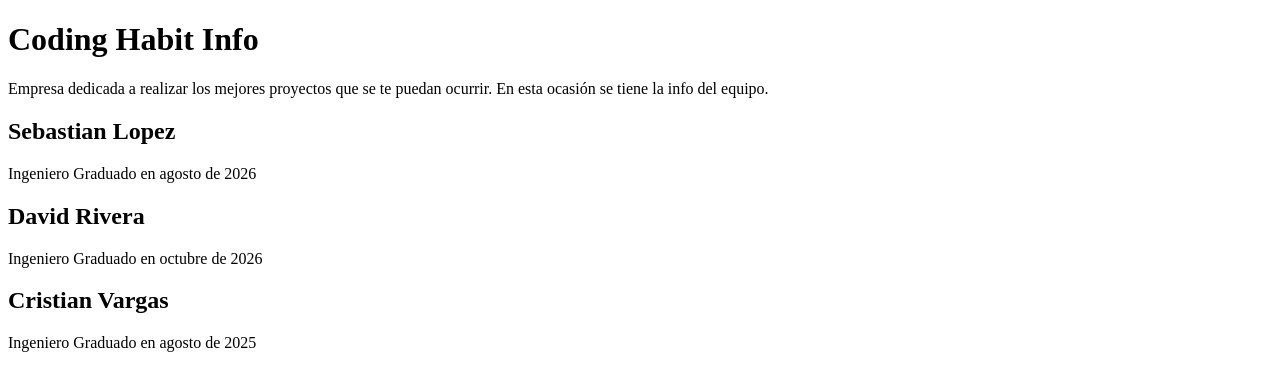
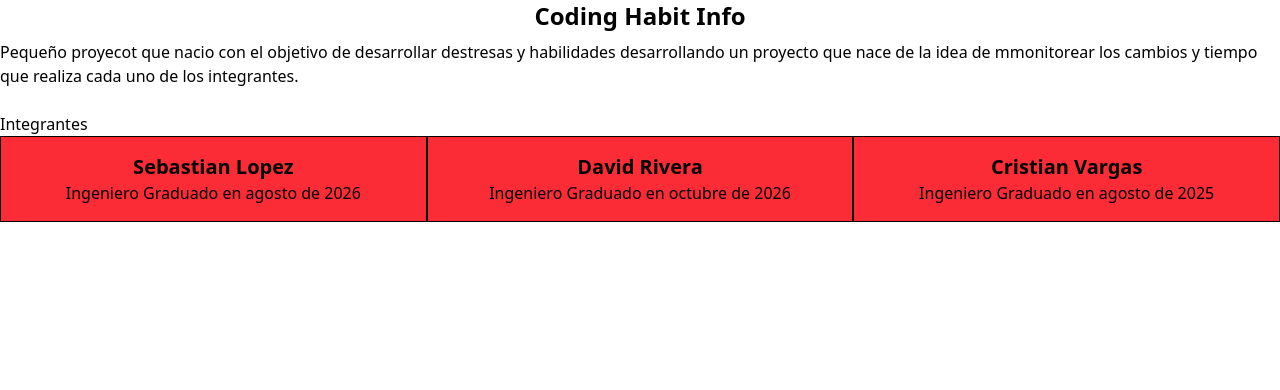
Before and after one commit to DailyCodingSoft/CodingHabit, a Next.js app in the folder coding-habit/: page /about in a window 1280 px wide. Shown: the top 390 px of the page. Built offline with nearby package versions, Linux system fonts and the light colour scheme.

Commit message:
Se agrega el import de tailwind para que se pueda usar en todo el proyecto

```diff
--- a/coding-habit/app/about/page.tsx
+++ b/coding-habit/app/about/page.tsx
@@ -1,14 +1,16 @@
 export default function Home() {
   return (
     <>
-      <h1 className="text-2xl font-bold mb-2">
+      <h1 className="text-2xl font-bold mb-2 text-center">
         Coding Habit Info
       </h1>
       <div className="mb-6">
-        Empresa dedicada a realizar los mejores proyectos que se te puedan ocurrir.
-        En esta ocasión se tiene la info del equipo.
+        Pequeño proyecot que nacio con el objetivo de desarrollar destresas y habilidades
+        desarrollando un proyecto que nace de la idea de mmonitorear los cambios
+        y tiempo que realiza cada uno de los integrantes.
       </div>
-      <div className="lex flex-row bg-red-500">
+      <h1>Integrantes</h1>
+      <div className="flex flex-row bg-red-500">
         <div className="border p-4 flex-1 text-center">
           <h2 className="text-xl font-semibold">Sebastian Lopez</h2>
           <p>Ingeniero Graduado en agosto de 2026</p>
--- a/coding-habit/app/layout.tsx
+++ b/coding-habit/app/layout.tsx
@@ -1,3 +1,4 @@
+import "../styles/globals.css"
 export default function RootLayout({
   children,
 }: Readonly<{
--- a/coding-habit/styles/globals.css
+++ b/coding-habit/styles/globals.css
@@ -1,3 +1,5 @@
+@import "tailwindcss";
+
 /* Estilos globales base */
 body {
   margin: 0;
```
